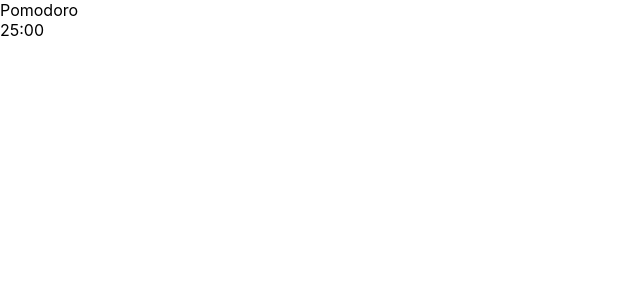
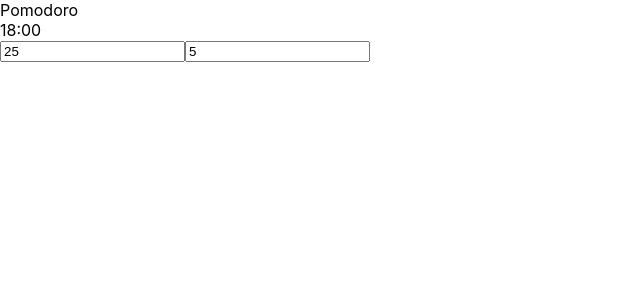
Before and after one commit to pkro/react-pomodoro, a React (Create React App) app: page / in a window 1280 px wide. Shown: the top 300 px of the page, without its empty margins (0-640 px from the left). Built offline with nearby package versions, Linux system fonts and the light colour scheme.

Commit message:
basics done

```diff
--- a/src/MinuteSetter.jsx
+++ b/src/MinuteSetter.jsx
@@ -1,5 +1,9 @@
 import React from 'react';
 
-export default function MinuteSetter(props) {
-
+export default function MinuteSetter({ minutes, onChange }) {
+  return (
+    <>
+      <input type="text" cols={2} rows={1} value={minutes} onChange={onChange} />
+    </>
+  );
 }
--- a/src/Pomodoro.jsx
+++ b/src/Pomodoro.jsx
@@ -1,21 +1,45 @@
 import React from 'react';
+import { useEffect, useState, useCallback } from 'react';
+
+import { seconds2display } from './utils';
+import useInterval from './useInterval';
 import TimerDisplay from './TimerDisplay';
+import MinuteSetter from './MinuteSetter';
 
-export default class Pomodoro extends React.Component {
-  constructor(props) {
-    super(props);
-    this.state = {
-      timeLeft: 25 * 60,
+
+const Pomodoro = () => {
+  const [timeLeft, setTimeLeft] = useState(25 * 60);
+  const [workTime, setWorkTime] = useState(25);
+  const [pauseTime, setPauseTime] = useState(5);
+  /*
+    const changeWorkTime = useCallback(() => {
+      setWorkTime(minutes);
+    }, [minutes]);
+   */
+  const changeWorkTime = e => {
+    const minutes = e.target.value;
+    setWorkTime(parseInt(minutes, 10));
+    setTimeLeft(minutes * 60);
   };
-  }
 
-  render() {
-    const { timeLeft } = this.state;
+  const changePauseTime = e => {
+    const minutes = e.target.value;
+    setPauseTime(parseInt(minutes, 10));
+    setTimeLeft(minutes * 60);
+  };
+
+  useInterval(() => {
+    setTimeLeft(timeLeft - 60);
+  }, 1000);
+
   return (
     <div>
       Pomodoro
       <TimerDisplay timeLeft={timeLeft} />
+      <MinuteSetter minutes={workTime} onChange={changeWorkTime} />
+      <MinuteSetter minutes={pauseTime} onChange={changePauseTime} />
     </div>
   );
-  }
-}
+};
+
+export default Pomodoro;
--- a/src/TimerDisplay.jsx
+++ b/src/TimerDisplay.jsx
@@ -1,16 +1,12 @@
 import React from 'react';
 import PropTypes from 'prop-types';
+import { seconds2display } from './utils';
 
 export default function TimerDisplay({ timeLeft }) {
-  const minutes = Math.round(timeLeft / 60);
-  const seconds = (timeLeft % 60).toString().padStart(2, '0');
-  return (
-    <div>
-      {minutes}:{seconds}
-    </div>
-  );
+  const displayTime = seconds2display(timeLeft);
+  return <div>{displayTime}</div>;
 }
 
 TimerDisplay.propTypes = {
-  timeLeft: PropTypes.string.isRequired,
+  timeLeft: PropTypes.number.isRequired,
 };
--- /dev/null
+++ b/src/useInterval.js
@@ -0,0 +1,21 @@
+import React, { useState, useEffect, useRef } from 'react';
+
+export default function useInterval(callback, delay) {
+  const savedCallback = useRef();
+
+  // Remember the latest callback.
+  useEffect(() => {
+    savedCallback.current = callback;
+  }, [callback]);
+
+  // Set up the interval.
+  useEffect(() => {
+    function tick() {
+      savedCallback.current();
+    }
+    if (delay !== null) {
+      let id = setInterval(tick, delay);
+      return () => clearInterval(id);
+    }
+  }, [delay]);
+}
--- /dev/null
+++ b/src/utils.js
@@ -0,0 +1,5 @@
+export function seconds2display(numSeconds) {
+  const minutes = Math.round(numSeconds / 60);
+  const seconds = (numSeconds % 60).toString().padStart(2, '0');
+  return `${minutes}:${seconds}`;
+}
```
Lines whose indentation alone changed are shown as unchanged.
